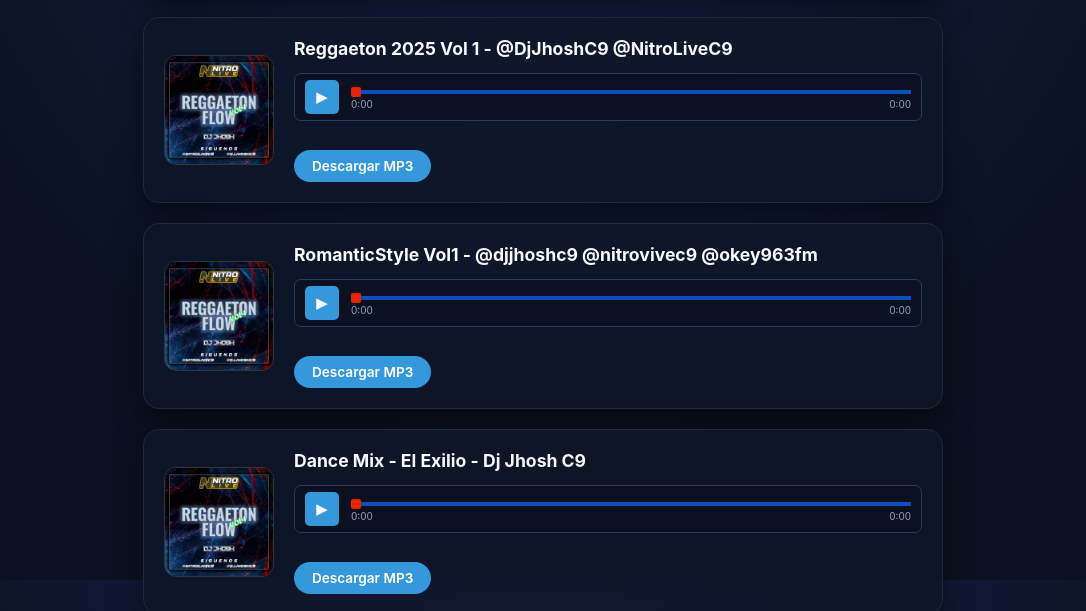
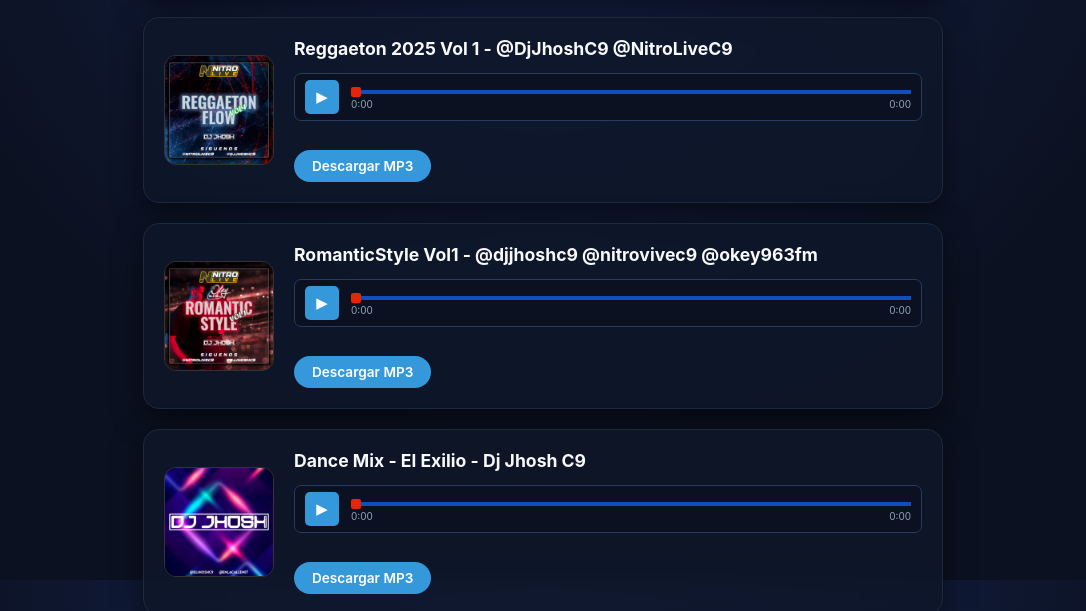
Before and after one commit to djjhoshc9-debug/nitrolivec9, an Astro site: page /djjhoshc9 in a window 1280 px wide. Shown: the part 1020-1631 px from the top of the page, without its empty margins (97-1183 px from the left). Built offline with nearby package versions, Linux system fonts and the light colour scheme; Astro itself is replaced by a stand-in of ours.

Commit message:
nuevo mix para djjhoshc92

```diff
--- a/src/pages/djjhoshc9.astro
+++ b/src/pages/djjhoshc9.astro
@@ -36,13 +36,13 @@ const mixes = [
   {
     id: "mix111",
     title: "RomanticStyle Vol1 - @djjhoshc9 @nitrovivec9 @okey963fm",
-    cover: "/blog/mix/REGGAETONFLOW.webp",
+    cover: "/blog/mix/romaticstyle.webp",
     audioUrl: "https://archive.org/download/romantic-style-vol-1-djjhoshc-9-nitrovivec-9-okey-963fm/RomanticStyle%20Vol1%20-%20%40djjhoshc9%20%40nitrovivec9%20%40okey963fm.mp3"
   },
   {
     id: "mix112",
     title: "Dance Mix - El Exilio - Dj Jhosh C9",
-    cover: "/blog/mix/REGGAETONFLOW.webp",
+    cover: "/blog/mix/DanceMix1.webp",
     audioUrl: "https://archive.org/download/el-exilio-dance-mix-dj-jhosh-c-9/El%20Exilio%20-%20Dance%20Mix%20-%20Dj%20Jhosh%20C9.mp3"
   },
 ];
```
Also changed, not shown: public/blog/mix/DanceMix1.webp (added), public/blog/mix/romaticstyle.webp (added).
